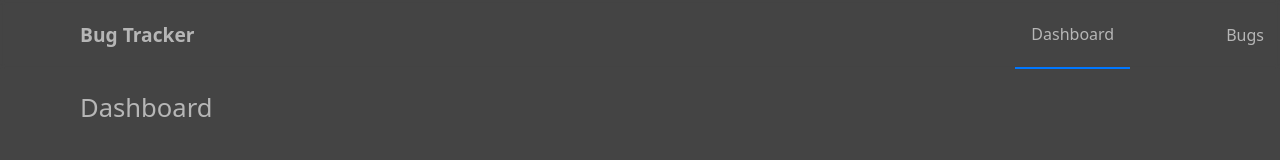
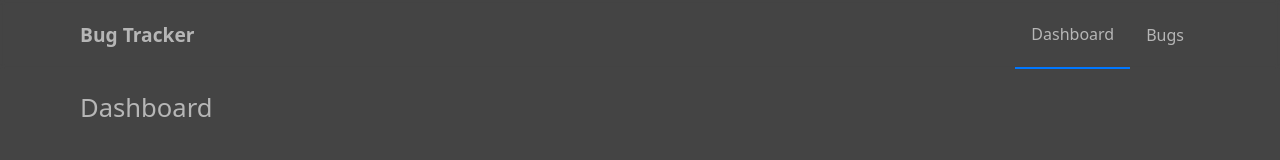
Before and after one commit to Mario-Florio/bug-tracker, a React (Create React App) app: page / in a window 1280 px wide. Shown: the top 160 px of the page. Built offline with nearby package versions, Linux system fonts and the light colour scheme; the HTML template or start-up script is replaced by a standard one.

Commit message:
fix: fix a bug that caused active navlinks to have unintedned margin
Bug occured due to applying style to wrong class name in previous commit regarding margin unit consistency.

```diff
--- a/src/components/Navbar/Navbar.css
+++ b/src/components/Navbar/Navbar.css
@@ -29,6 +29,7 @@ ul {
 
 .navbar__linksWrapper {
     display: flex;
+    margin-right: 5rem;
     height: 69px;
 }
 
@@ -50,7 +51,6 @@ ul {
     align-items: center;
     color: rgb(182, 182, 182);
     text-decoration: none;
-    margin-right: 5rem;
     padding: 0 1em;
     height: 100%;
     border-bottom: solid 2px rgb(0, 119, 255);
```
